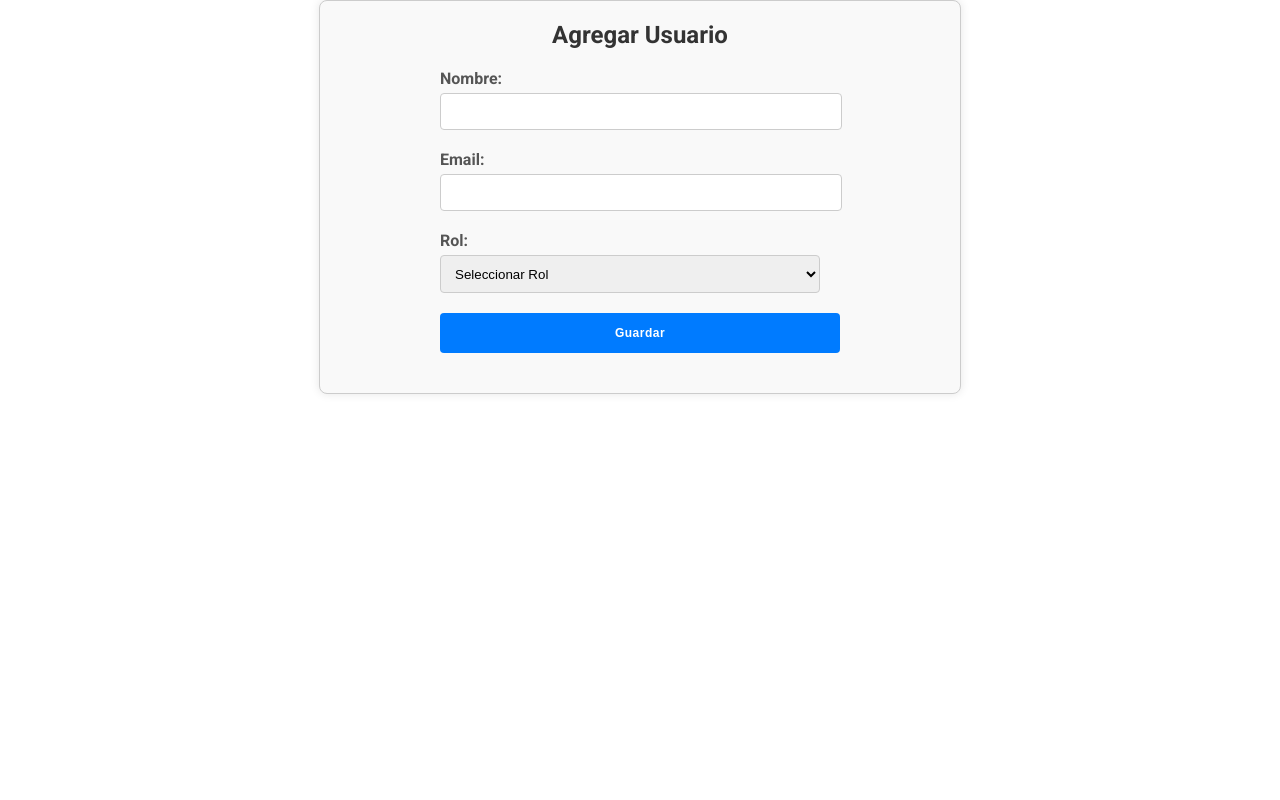
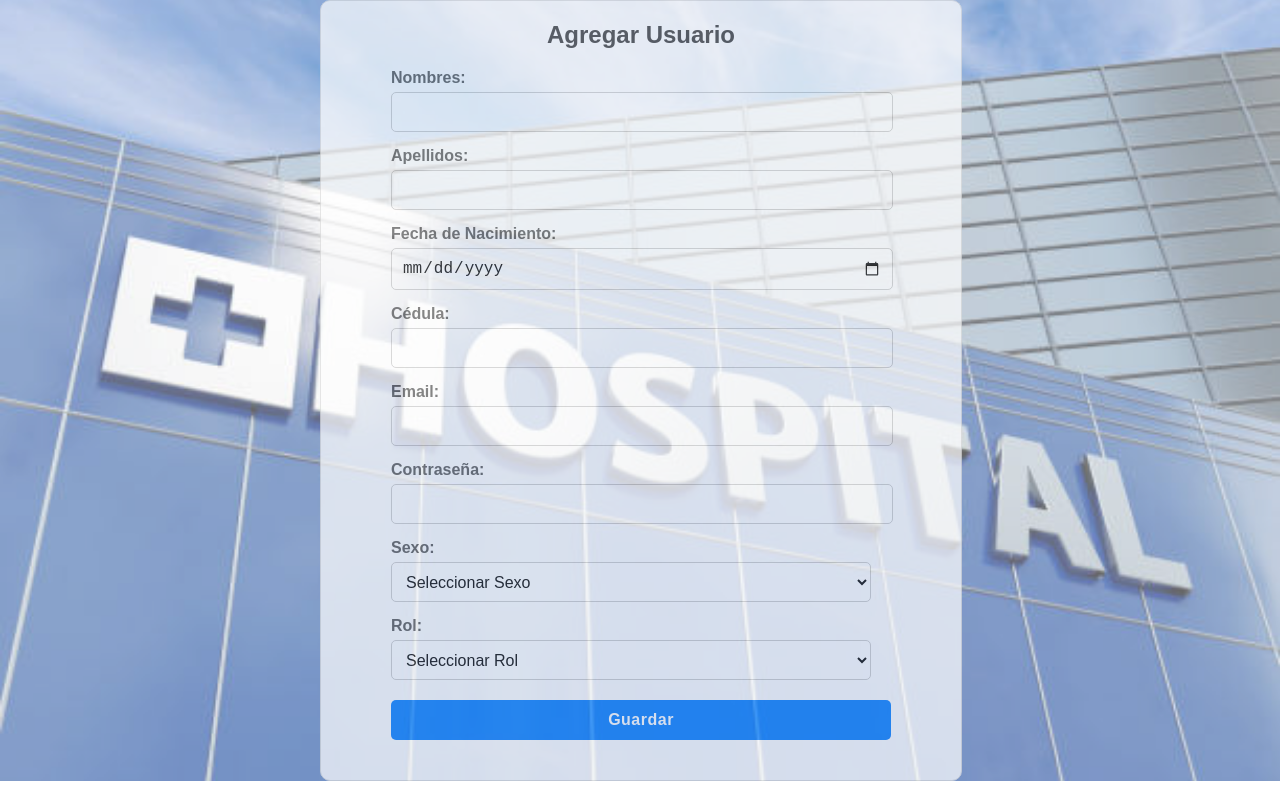
Before and after one commit to JoseL-CB/citas, a React (Vite) app in the folder Citas_interface/: page /agregar-usuario in a window 1280 px wide. Built offline with nearby package versions, Linux system fonts and the light colour scheme.

Commit message:
mejorando vistas

```diff
--- a/Citas_interface/src/componets/AgregarUsuario.css
+++ b/Citas_interface/src/componets/AgregarUsuario.css
@@ -1,28 +1,51 @@
 /* AgregarUsuario.css */
+
+.fondo {
+  position: relative; /* Importante para posicionar el pseudo-elemento */
+}
+
+.fondo::before {
+  content: '';
+  position: absolute;
+  top: 0;
+  left: 0;
+  width: 100%;
+  height: 100%;
+  background-image: url('./logo.jpg'); /* Ruta a tu imagen */
+  background-size: cover;
+  background-position: center;
+  background-repeat: no-repeat;
+  opacity: 0.6; /* Opacidad de la imagen de fondo */
+}
 
 .user-container {
   max-width: 600px;
-    margin: 0 auto;
+  margin-left: 25%;
   padding: 20px;
-    border: 1px solid #ccc;
-    border-radius: 8px;
-    background-color: #f9f9f9;
-    box-shadow: 0 0 10px rgba(0, 0, 0, 0.1); /* Agrega una sombra al contenedor */
+  border: 1px solid #ddd;
+  border-radius: 10px;
+  background-color: #fefefe; /* Fondo del contenedor */
+  font-family: 'Arial', sans-serif;
+  opacity: 0.7;
+  position: relative; /* Importante para que el z-index funcione */
+  z-index: 1; /* Asegura que el contenido esté por encima de la imagen de fondo */
 }
 
 .user-container h2 {
   margin-bottom: 20px;
   text-align: center;
   color: #333;
+  font-size: 24px;
+  font-weight: bold;
 }
 
 .form-container {
-    max-width: 400px;
+  max-width: 500px;
   margin: 0 auto;
 }
 
 .user-container .form-group {
-    margin-bottom: 20px;
+  margin-bottom: 15px;
 }
 
 .user-container label {
@@ -34,25 +57,32 @@
 
 .user-container input[type="text"],
 .user-container input[type="email"],
+.user-container input[type="number"],
+.user-container input[type="password"],
+.user-container input[type="date"],
 .user-container select {
-    width: calc(100% - 20px); /* Ajusta el ancho para compensar el padding */
+  width: calc(100% - 20px);
   padding: 10px;
   border: 1px solid #ccc;
-    border-radius: 4px;
+  border-radius: 5px;
+  font-size: 16px;
+  background-color: #fff;
 }
 
 .user-container select {
-    height: 38px;
+  height: 40px;
 }
 
 .user-container button {
   width: 100%;
   padding: 10px;
   border: none;
-    border-radius: 4px;
+  border-radius: 5px;
   background-color: #007bff;
   color: #fff;
+  font-size: 16px;
   cursor: pointer;
+  transition: background-color 0.3s ease;
 }
 
 .user-container button:hover {
--- a/Citas_interface/src/componets/AgregarUsuario.jsx
+++ b/Citas_interface/src/componets/AgregarUsuario.jsx
@@ -5,17 +5,43 @@ import './AgregarUsuario.css'; // Importa el archivo de estilos específico para
 
 function AgregarUsuario() {
   return (
+    <div className='fondo'>
     <div className="user-container">
       <h2>Agregar Usuario</h2>
       <div className="form-container">
         <form className="user-form">
           <div className="form-group">
-            <label htmlFor="nombre">Nombre:</label>
-            <input type="text" id="nombre" name="nombre" required />
+            <label htmlFor="nombres">Nombres:</label>
+            <input type="text" id="nombres" name="nombres" required />
+          </div>
+          <div className="form-group">
+            <label htmlFor="apellidos">Apellidos:</label>
+            <input type="text" id="apellidos" name="apellidos" required />
+          </div>
+          <div className="form-group">
+            <label htmlFor="fecha_nacimiento">Fecha de Nacimiento:</label>
+            <input type="date" id="fecha_nacimiento" name="fecha_nacimiento" required />
+          </div>
+          <div className="form-group">
+            <label htmlFor="cedula">Cédula:</label>
+            <input type="number" id="cedula" name="cedula" required />
           </div>
           <div className="form-group">
             <label htmlFor="email">Email:</label>
             <input type="email" id="email" name="email" required />
+          </div>
+          <div className="form-group">
+            <label htmlFor="password">Contraseña:</label>
+            <input type="password" id="password" name="password" required />
+          </div>
+          <div className="form-group">
+            <label htmlFor="sexo">Sexo:</label>
+            <select id="sexo" name="sexo" required>
+              <option value="">Seleccionar Sexo</option>
+              <option value="masculino">Masculino</option>
+              <option value="femenino">Femenino</option>
+              <option value="otro">Otro</option>
+            </select>
           </div>
           <div className="form-group">
             <label htmlFor="rol">Rol:</label>
@@ -30,6 +56,7 @@ function AgregarUsuario() {
         </form>
       </div>
     </div>
+    </div>
   );
 }
 
--- a/Citas_interface/src/componets/Dashboard.css
+++ b/Citas_interface/src/componets/Dashboard.css
@@ -27,6 +27,16 @@
   width: 100px;
 }
 
+
+
+  .bienvenida {
+    font-family: 'Arial', sans-serif; /* Cambia la fuente a Arial */
+    font-size: 24px; /* Ajusta el tamaño del texto */
+    text-align: center; /* Centra el texto horizontalmente */
+    color: #ff0000; /* Cambia el color del texto a rojo */
+  }
+
+
 .menu ul {
   list-style-type: none;
   margin: 0;
@@ -53,18 +63,17 @@
 
 /* Sidebar.css */
 
-
 .sidebar {
   width: 250px;
   height: 100%;
   background-color: #ADD8E6; /* Cambia el color de fondo */
-  padding-top: 40px;
+  padding-top: 20px;
   padding-left: 20px;
   border-right: 2px solid #007bff; /* Agrega un borde a la derecha */
 }
 
 .menu-help {
-  padding-top: 100%;
+  padding-top:125%;
 }
 
 .sidebar ul {
--- a/Citas_interface/src/componets/Dashboard.jsx
+++ b/Citas_interface/src/componets/Dashboard.jsx
@@ -1,5 +1,3 @@
-// Dashboard.jsx
-
 import React from 'react';
 import { Link } from 'react-router-dom';
 import './Dashboard.css'; // Importa el archivo de estilos específico para Dashboard
@@ -14,31 +12,30 @@ function Dashboard() {
         <div className="logo-container">
           <img src={logo} alt="Logo" className="logo" />
         </div>
+        <div className='bienvenida'><b>Bienvenidos Hospital S.M.</b></div>
         <div className="menu">
           <ul>
-            {/* Mantenemos solo los elementos del menú superiores */}
             <li><Link to="/recepcion"><UserOutlined /> Recepción</Link></li>
             <li><Link to="/admin"><FileTextOutlined /> Admin</Link></li>
             <li><Link to="/calendar"><CalendarOutlined /> Calendario</Link></li>
-            <li><Link to="/login">Cerrar Sesión</Link></li>
+            <li><Link to="/login">Inicio Sesión</Link></li>
           </ul>
         </div>
       </div>
       <div className="sidebar">
         <ul>
-          <li><Link to="/dashboard">Dashboard</Link></li>
           <li><Link to="/patients">Pacientes</Link></li>
           <li><Link to="/appointments">Citas</Link></li>
           <li><Link to="/reports">Informes</Link></li>
-          {/* Div para las secciones de Ayuda y Acerca de */}
-          <div className="menu-help">
-            <li><Link to="/help"><QuestionCircleOutlined /> Ayuda</Link></li>
+        </ul>
+         {/* Div para las secciones de Ayuda y Acerca de */}
+         <div className="menu-help">
+            <ul>
+            {/* Mejoramos el estilo del menú Help */}
+            <li><Link to="/help"><QuestionCircleOutlined /> <b>Ayuda</b></Link></li>
             <li><Link to="/about"><InfoCircleOutlined /> Acerca de</Link></li>
+            </ul>
           </div>
-        </ul>
-      </div>
-      <div className="content">
-        {/* Contenido de la página */}
       </div>
     </div>
   );
--- a/Citas_interface/src/componets/admin.css
+++ b/Citas_interface/src/componets/admin.css
@@ -1,16 +1,37 @@
-*{
-  justify-content: center;
+/* Estilos específicos para la vista de administrador */
+.fondo {
+  position: relative;
+}
+
+.fondo::before {
+  content: '';
+  position: absolute;
+  top: 0;
+  left: 0;
+  width: 100%;
+  height: 100%;
+  background-image: url('./logo.jpg');
+  background-size: cover;
+  background-position: center;
+  background-repeat: no-repeat;
+  opacity: 0.6;
 }
 
 .container {
   max-width: 800px;
-    margin: 0 auto;
+  margin-left: 20%;
   padding: 20px;
+  border-radius: 10px;
+  background-color: rgba(255, 255, 255, 0.9);
+  box-shadow: 0 0 10px rgba(0, 0, 0, 0.1);
+  position: relative; /* Importante para que el z-index funcione */
+  z-index: 1; /* Asegura que el contenido esté por encima de la imagen de fondo */
 }
 
 .admin-heading {
   text-align: center;
   margin-bottom: 20px;
+  color: #333;
 }
 
 .table-container {
@@ -20,55 +41,30 @@
 .table {
   width: 100%;
   border-collapse: collapse;
+  border-radius: 10px;
+  overflow: hidden;
 }
 
 .table th, .table td {
-    padding: 10px;
-    text-align: left;
+  padding: 8px; /* Reducimos el padding para hacer las celdas más compactas */
+  text-align: center;
+  border-bottom: 1px solid #ccc;
 }
 
 .table th {
   background-color: #f2f2f2;
 }
 
-  .avatar {
-    width: 40px;
-    height: 40px;
-    border-radius: 50%;
-    margin-right: 10px;
-  }
-
 .status {
-    font-size: 20px;
-  }
-
-  .active {
-    color: #28a745; /* Verde */
-  }
-
-  .inactive {
-    color: #dc3545; /* Rojo */
+  font-size: 16px;
 }
 
 .action-btn {
   border: none;
   background: none;
   cursor: pointer;
-    font-size: 16px;
-    margin-right: 5px;
-    transition: color 0.3s ease;
-  }
-
-  .action-btn:hover {
-    color: #007bff; /* Azul */
-  }
-
-  .action-btn.edit:hover {
-    color: #ffc107; /* Amarillo */
-  }
-
-  .action-btn.delete:hover {
-    color: #dc3545; /* Rojo */
+  font-size: 20px;
+  margin: 0 3px; /* Reducimos ligeramente el margen entre los botones de acción */
 }
 
 .btn-primary {
@@ -77,7 +73,7 @@
   margin: 20px auto;
   padding: 10px;
   text-align: center;
-    background-color: #007bff; /* Azul */
+  background-color: #007bff;
   color: #fff;
   border: none;
   border-radius: 5px;
@@ -86,5 +82,15 @@
 }
 
 .btn-primary:hover {
-    background-color: #0056b3; /* Azul más oscuro */
+  background-color: #0056b3;
 }
+
+/* Estilos adicionales para mejorar la tabla */
+.table th:first-child,
+.table td:first-child {
+  padding-left: 15px; /* Aumenta ligeramente el espacio del primer elemento en la tabla */
+}
+
+.action-btn.delete {
+  margin-top: 2px; /* Separa aún más los botones de eliminar */
+}
```
Also changed, not shown: Citas_interface/src/componets/Admin.jsx (+10 -22 lines). Lines whose indentation alone changed are shown as unchanged.
